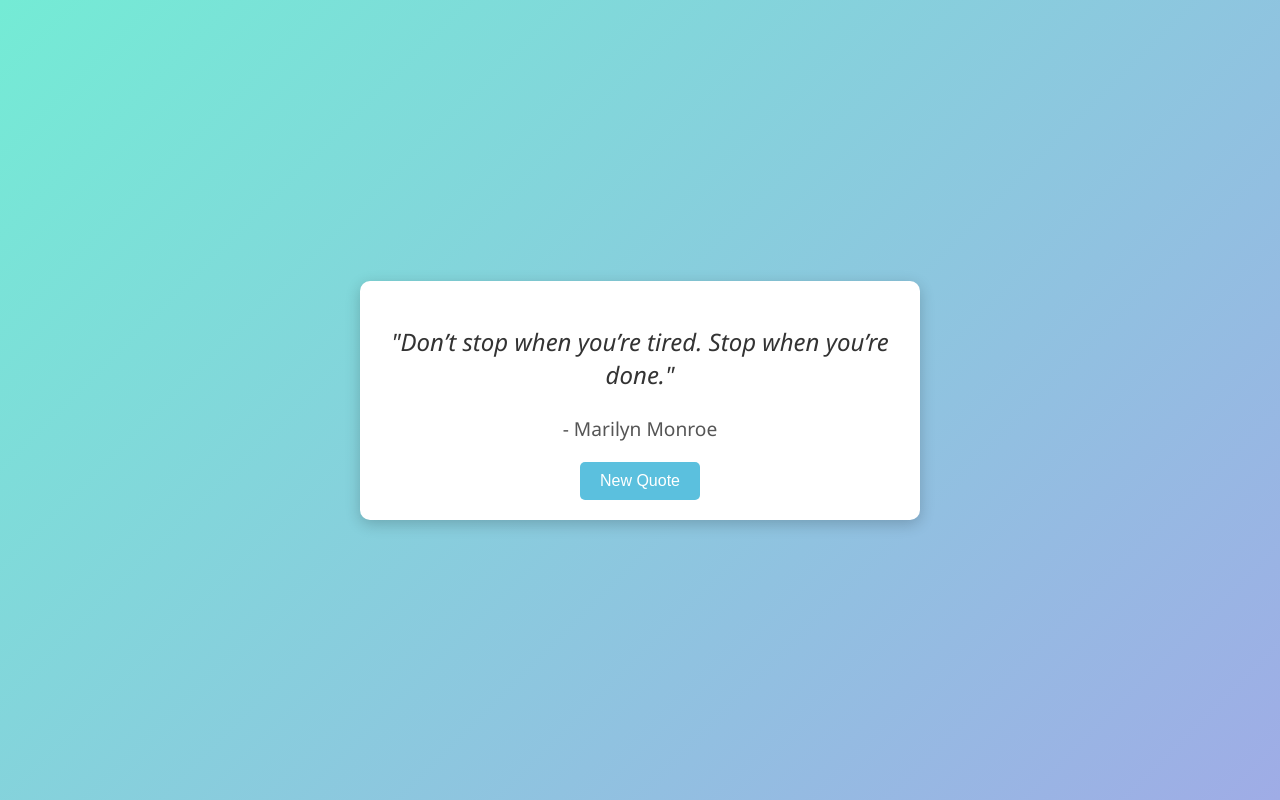
After one commit to 4MKBS/php-learning-project, a PHP site: page /php-learning-project/projects/random_quote/index.php in a window 1280 px wide. The commit adds this page. Run offline with PHP 8.4, Linux system fonts and the light colour scheme.

Commit message:
fixed random quote

```diff
--- a/index.php
+++ b/index.php
@@ -13,6 +13,7 @@
         <li><a href="projects/guestbook_app/index.php">8. Guestbook App</a></li>
         <li><a href="projects/bmi_calculator/index.php">9. BMI Calculator</a></li>
         <li><a href="projects/survey_system/index.php">10. survey system</a></li>
+        <li><a href="projects/random_quote/index.php">11. Random Quote</a></li>
         <!-- Add more project links here -->
     </ul>
 </main>
--- /dev/null
+++ b/projects/random_quote/index.php
@@ -0,0 +1,34 @@
+<?php
+// Array of quotes
+$quotes = [
+    ["quote" => "The best way to predict the future is to invent it.", "author" => "Alan Kay"],
+    ["quote" => "Life is what happens when you're busy making other plans.", "author" => "John Lennon"],
+    ["quote" => "The only limit to our realization of tomorrow is our doubts of today.", "author" => "Franklin D. Roosevelt"],
+    ["quote" => "Do not watch the clock. Do what it does. Keep going.", "author" => "Sam Levenson"],
+    ["quote" => "The harder you work for something, the greater you’ll feel when you achieve it.", "author" => "Unknown"],
+    ["quote" => "Don’t stop when you’re tired. Stop when you’re done.", "author" => "Marilyn Monroe"],
+    ["quote" => "Success is not the key to happiness. Happiness is the key to success.", "author" => "Albert Schweitzer"]
+];
+
+// Get a random quote
+$randomIndex = array_rand($quotes);
+$randomQuote = $quotes[$randomIndex];
+?>
+<!DOCTYPE html>
+<html lang="en">
+<head>
+    <meta charset="UTF-8">
+    <meta name="viewport" content="width=device-width, initial-scale=1.0">
+    <title>Random Quote Generator</title>
+    <link rel="stylesheet" href="style.css">
+</head>
+<body>
+<div class="container">
+    <div class="quote-box">
+        <p class="quote">"<?php echo htmlspecialchars($randomQuote['quote']); ?>"</p>
+        <p class="author">- <?php echo htmlspecialchars($randomQuote['author']); ?></p>
+    </div>
+    <button class="refresh-btn" onclick="window.location.reload();">New Quote</button>
+</div>
+</body>
+</html>
--- /dev/null
+++ b/projects/random_quote/style.css
@@ -0,0 +1,50 @@
+body {
+    font-family: 'Segoe UI', Arial, sans-serif;
+    background: linear-gradient(135deg, #74ebd5, #9face6);
+    margin: 0;
+    display: flex;
+    justify-content: center;
+    align-items: center;
+    height: 100vh;
+}
+
+.container {
+    background: #fff;
+    padding: 20px 30px;
+    border-radius: 10px;
+    box-shadow: 0 4px 15px rgba(0, 0, 0, 0.2);
+    text-align: center;
+    max-width: 500px;
+    width: 90%;
+}
+
+.quote-box {
+    margin-bottom: 20px;
+}
+
+.quote {
+    font-size: 1.5rem;
+    font-style: italic;
+    color: #333;
+}
+
+.author {
+    font-size: 1.2rem;
+    color: #555;
+    margin-top: 10px;
+}
+
+.refresh-btn {
+    background: #5bc0de;
+    color: #fff;
+    border: none;
+    padding: 10px 20px;
+    border-radius: 5px;
+    font-size: 1rem;
+    cursor: pointer;
+    transition: background 0.3s ease;
+}
+
+.refresh-btn:hover {
+    background: #007BFF;
+}
```
